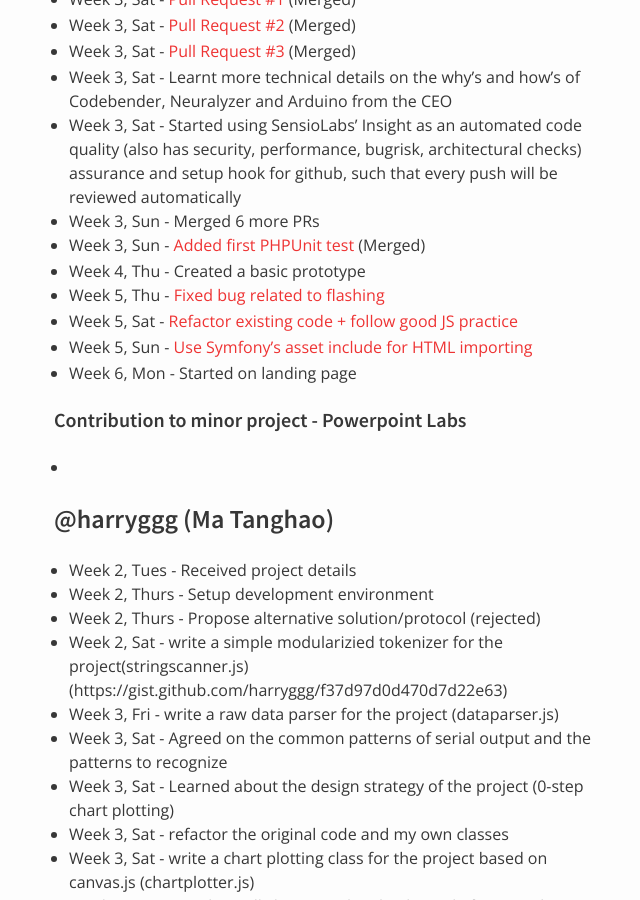
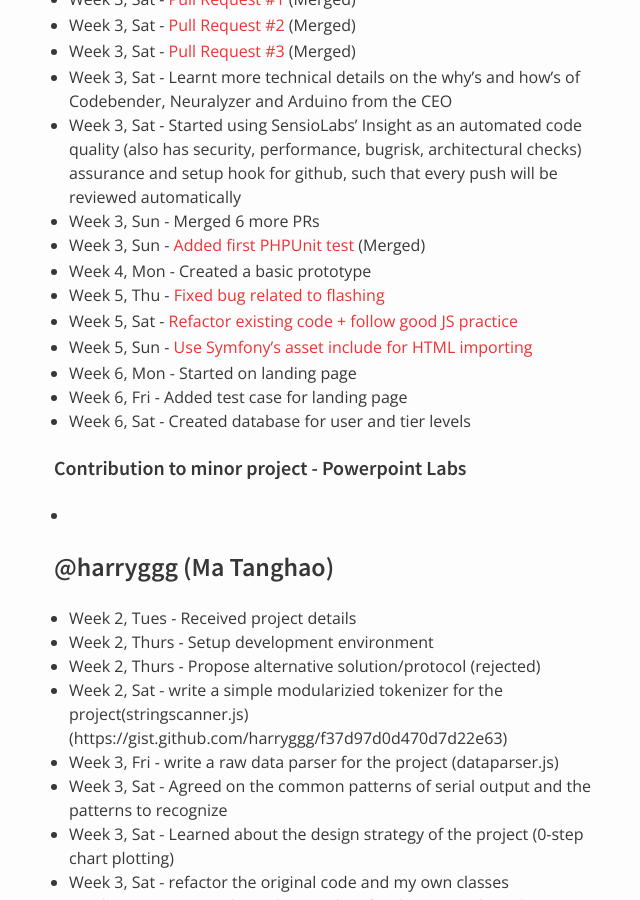
Before and after one commit to nus-oss/cs3281-AY1516S2-website, a Jekyll site: the page built from teams/codebender.md, in a window 1280 px wide and 900 px high, scrolled down 6129 px. Shown: the whole window, without its empty margins (316-956 px from the left). Built offline with Jekyll 4.4.1, drawn with Linux system fonts in a browser that asks for light colours; some of the changed text lies outside the part shown.

Commit message:
Alex update workplan and progress for week 6

```diff
--- a/teams/codebender.md
+++ b/teams/codebender.md
@@ -34,9 +34,9 @@
 * [x] Setup [Sensiolabs Insight](https://insight.sensiolabs.com/projects/a371effa-c11d-473f-844d-d5f421df79be) for automated push test - Week 3
 * [x] Get started with basic prototype - Week 4
 * [x] Fix bug related to flashing in iFrame - Week 5
-* [ ] Create test case for successful flashing - Week 5
+* [x] Create test case for flashing page - Week 5
 * [x] Refactor code before moving on - Week 6
-* [ ] Create landing page - Week 6
+* [x] Create landing page - Week 6
 * [ ] Create test case for landing page - Week 6
 * [ ] Create database for user and tier - Week 6
 * [ ] Create test case for user & tier database - Week 7
@@ -195,11 +195,13 @@
 * Week 3, Sat - Started using SensioLabs' Insight as an automated code quality (also has security, performance, bugrisk, architectural checks) assurance and setup hook for github, such that every push will be reviewed automatically
 * Week 3, Sun - Merged 6 more PRs
 * Week 3, Sun - [Added first PHPUnit test](https://github.com/codebendercc/Neuralyzer/pull/12) (Merged)
-* Week 4, Thu - Created a basic prototype
+* Week 4, Mon - Created a basic prototype
 * Week 5, Thu - [Fixed bug related to flashing](https://github.com/codebendercc/Neuralyzer/pull/20)
 * Week 5, Sat - [Refactor existing code + follow good JS practice](https://github.com/codebendercc/Neuralyzer/pull/21)
 * Week 5, Sun - [Use Symfony's asset include for HTML importing](https://github.com/codebendercc/Neuralyzer/pull/22)
 * Week 6, Mon - Started on landing page
+* Week 6, Fri - Added test case for landing page
+* Week 6, Sat - Created database for user and tier levels
 
 #### Contribution to minor project - Powerpoint Labs
  *
```
